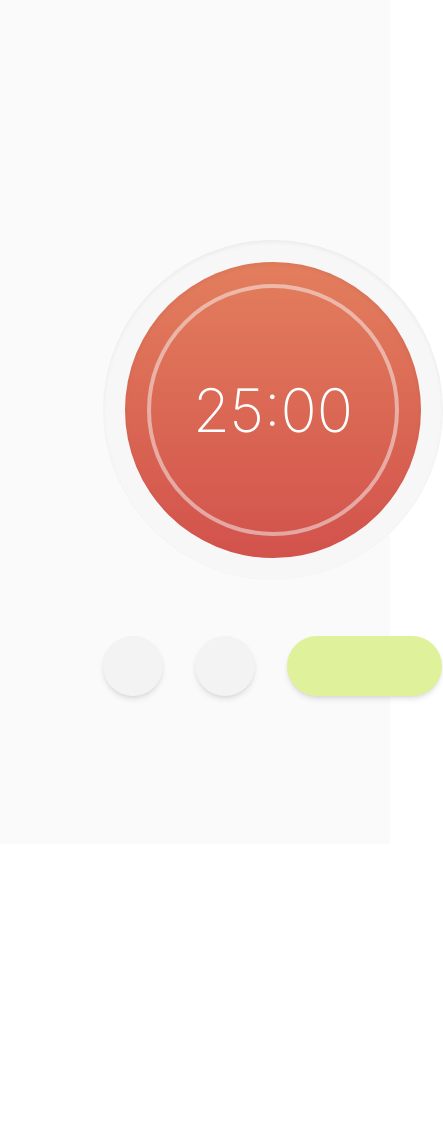
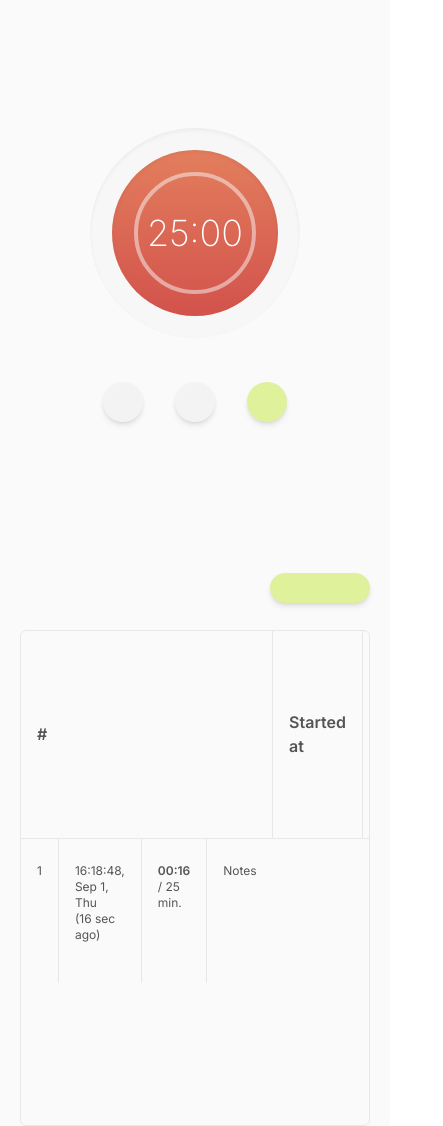
Before and after one commit to Ivanrizkys/pomodoro, a Vue app: page / in a window 390 px wide. Shown: the whole page, 443 px wide, since content can reach past the window. Before the commit the page ends 844 px from the top, so only its background shows below. Built offline with nearby package versions, Linux system fonts and the light colour scheme.

Commit message:
style: create ui style and apply responsive

```diff
--- a/src/components/AppLayout.vue
+++ b/src/components/AppLayout.vue
@@ -1,8 +1,8 @@
 <template>
   <div
-    class="h-full min-h-screen box-border bg-primary-100 font-inter px-[103px]"
+    class="h-full min-h-screen box-border bg-primary-100 font-inter px-5 min-[853px]:px-[50px] xl:px-[103px]"
   >
-    <div class="flex">
+    <div class="md:flex md:gap-x-14">
       <slot />
     </div>
   </div>
--- /dev/null
+++ b/src/components/ButtonCounter.vue
@@ -0,0 +1,7 @@
+<template>
+  <button
+    class="w-full aspect-square rounded-full bg-primary-300 flex justify-center items-center shadow-md font-light text-6xl text-[#555555]"
+  >
+    <slot />
+  </button>
+</template>
--- a/src/components/PomodoroActivity.vue
+++ b/src/components/PomodoroActivity.vue
@@ -1,3 +1,40 @@
 <template>
-  <div class="flex justify-end"></div>
+  <div class="grow flex items-end flex-col mt-[151px]">
+    <div class="w-full flex justify-end">
+      <button
+        class="w-full max-w-[100px] h-[30px] rounded-[58px] bg-success shadow-md"
+      ></button>
+    </div>
+    <div class="mt-[27px] w-full flex justify-end">
+      <div class="w-full max-w-[704px] sm:min-w-[452px] rounded-md border-[1px] border-solid overflow-hidden">
+        <table class="w-full h-[494px]">
+          <tr class="border-b-[1px] border-solid">
+            <th class="w-1/12 py-7 px-4 text-start border-r-[1px] border-solid text-[#555555]">#</th>
+            <th class="w-4/12 py-7 px-4 text-start border-r-[1px] border-solid text-[#555555]">Started at</th>
+            <th class="w-3/12 py-7 px-4 text-start border-r-[1px] border-solid text-[#555555]">Duration</th>
+            <th class="w-4/12 py-7 px-4 text-start text-[#555555]">Notes</th>
+          </tr>
+          <div class="">
+            <tr class="text-xs">
+              <td class="w-1/12 py-6 px-4 text-start border-r-[1px] border-solid text-[#555555]">1</td>
+              <td class="w-4/12 py-6 px-4 text-start border-r-[1px] border-solid text-[#555555] relative">
+                <p class="">16:18:48, Sep 1, Thu</p>
+                <p class="absolute">(16 sec ago)</p>
+              </td>
+              <td class="w-3/12 py-6 px-4 text-start border-r-[1px] border-solid text-[#555555]">
+                <span class="font-semibold">00:16</span> / 25 min.
+              </td>
+              <td class="w-4/12 py-6 px-4 text-start text-[#555555]">Notes</td>
+            </tr>
+            <tr class="h-full">
+              <td class="w-1/12 py-6 px-4 text-start border-r-[1px] border-solid text-[#555555] h-full"></td>
+              <td class="w-4/12 py-6 px-4 text-start border-r-[1px] border-solid text-[#555555]"></td>
+              <td class="w-3/12 py-6 px-4 text-start border-r-[1px] border-solid text-[#555555]"></td>
+              <td class="w-4/12 py-6 px-4 text-start text-[#555555]"></td>
+            </tr>
+          </div>
+        </table>
+      </div>
+    </div>
+  </div>
 </template>
--- a/src/components/PomodoroTimer.vue
+++ b/src/components/PomodoroTimer.vue
@@ -1,7 +1,10 @@
+<script setup>
+import ButtonCounter from './ButtonCounter.vue';
+</script>
 <template>
-  <div class="mt-60">
+  <div class="w-3/5 md:w-auto shrink basis-[340px] pt-32 md:pt-60 mx-auto md:mx-0">
     <div
-      class="w-[340px] h-[340px] rounded-full bg-primary-200 shadow-inner p-[22px]"
+      class="w-full aspect-square rounded-full bg-primary-200 shadow-inner p-[22px]"
     >
       <div
         class="w-full h-full bg-gradient-to-b from-error-100 to-error-200 shadow-inner rounded-full p-[22px]"
@@ -9,19 +12,19 @@
         <div
           class="w-full h-full border-4 border-primary-200/50 rounded-full flex justify-center items-center"
         >
-          <p class="text-primary-0 font-light text-6xl">25:00</p>
+          <p class="text-primary-0 font-light text-4xl min-[905px]:text-6xl">25:00</p>
         </div>
       </div>
     </div>
-    <div class="flex gap-x-8 mt-14">
+    <div class="flex justify-center md:justify-start gap-x-8 mt-11 min-[790px]:mt-14">
+      <div class="w-full  max-w-[40px] sm:max-w-[60px]">
+        <ButtonCounter></ButtonCounter>
+      </div>
+      <div class="w-full max-w-[40px] sm:max-w-[60px]">
+        <ButtonCounter></ButtonCounter>
+      </div>
       <button
-        class="w-[60px] h-[60px] rounded-full bg-primary-300 flex justify-center items-center shadow-md font-light text-6xl text-[#555555]"
-      ></button>
-      <button
-        class="w-[60px] h-[60px] rounded-full bg-primary-300 flex justify-center items-center shadow-md font-light text-6xl text-[#555555]"
-      ></button>
-      <button
-        class="w-full max-w-[155px] h-[60px] rounded-[58px] bg-success shadow-md"
+        class="w-full max-w-[40px] sm:max-w-[60px] min-[790px]:max-w-[155px] aspect-square min-[790px]:h-[60px] rounded-[58px] bg-success shadow-md"
       ></button>
     </div>
   </div>
```
